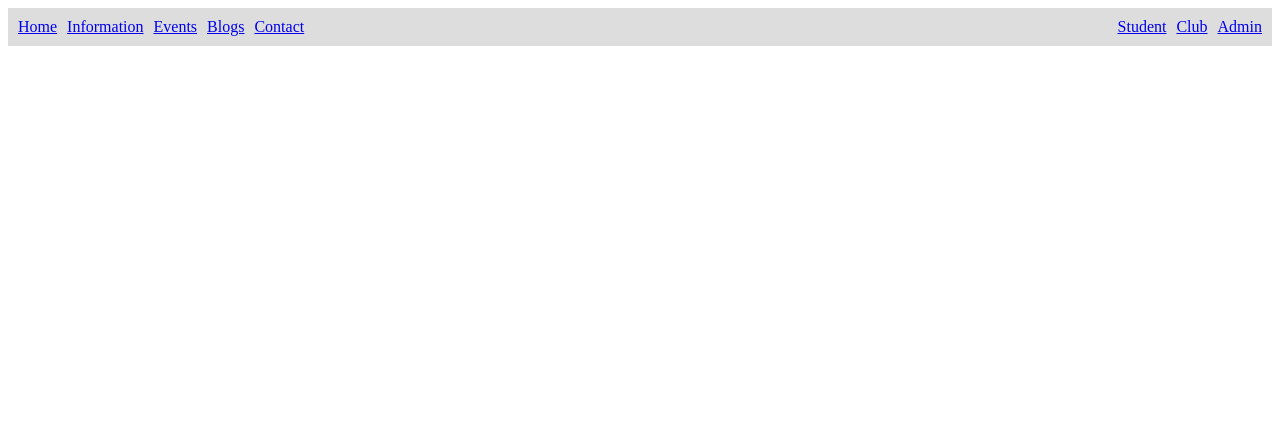
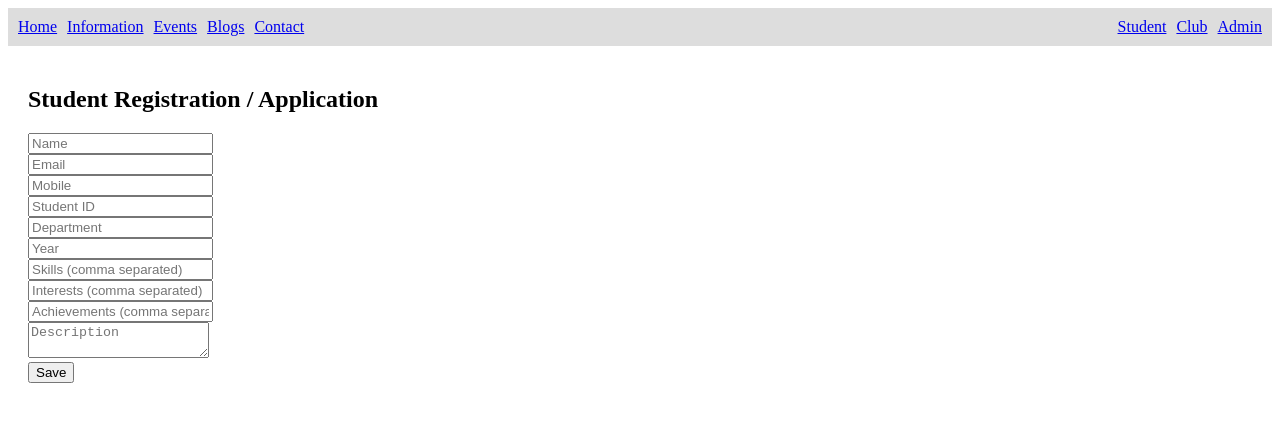
Before and after one commit to manojrajgopal/CampusBuzz_AI_Event_Clube_portal, a React (Create React App) app in the folder frontend/: page /profile in a window 1280 px wide. Shown: the top 422 px of the page. Built offline with nearby package versions, Linux system fonts and the light colour scheme; no server answers.

Commit message:
alterd student information

```diff
--- a/frontend/src/App.js
+++ b/frontend/src/App.js
@@ -3,7 +3,6 @@ import { BrowserRouter as Router, Routes, Route, useNavigate } from "react-route
 import Navbar from "./components/Navbar";
 import Home from "./pages/Home";
 import StudentAuth from "./pages/StudentAuth";
-import StudentProfile from "./pages/StudentProfile";
 import ClubForms from "./pages/ClubForms";
 import Events from "./pages/Events";
 import AdminDashboard from "./pages/AdminDashboard";
@@ -12,7 +11,7 @@ import ClubLogin from "./pages/ClubLogin";
 import AdminLogin from "./pages/AdminLogin";
 import StudentEvents from "./pages/StudentEvents";
 import EventParticipants from "./pages/EventParticipants";
-
+import StudentProfile from "./pages/StudentProfile";
 
 function AppWrapper() {
   const navigate = useNavigate();
@@ -45,11 +44,12 @@ function AppWrapper() {
         <Route path="/admin" element={<AdminDashboard />} />
         <Route path="/admin/login" element={<AdminLogin />} />
 
-        // Add Routes
+        {/* Add Routes */}
         <Route path="/student/events" element={<StudentEvents />} />
         <Route path="/events/:eventId/participants" element={<EventParticipants />} />
+        <Route path="/profile" element={<StudentProfile />} />
+      </Routes>
 
-      </Routes>
     </>
   );
 }
--- a/frontend/src/components/Navbar.js
+++ b/frontend/src/components/Navbar.js
@@ -1,36 +1,80 @@
-import React, { useEffect, useState } from "react";
+// frontend/src/components/Navbar.js
+import React, { useState, useEffect, useRef } from "react";
 import { Link, useNavigate } from "react-router-dom";
 import API from "../api";
 
 export default function Navbar() {
   const navigate = useNavigate();
+  const [profile, setProfile] = useState(null);
+  const [showPopup, setShowPopup] = useState(false);
+  const [isEditing, setIsEditing] = useState(false);
+  const [formData, setFormData] = useState({});
+  const popupRef = useRef(null);
+
+  const token = localStorage.getItem("token");
   const role = localStorage.getItem("role");
-  const [profileCompleted, setProfileCompleted] = useState(false);
 
+  // Fetch student profile if logged in
   useEffect(() => {
-    async function checkProfile() {
-      if (role === "student") {
+    async function fetchProfile() {
+      if (role === "student" && token) {
         try {
-          const res = await API.get("/student/profile/completed", {
-            headers: { Authorization: `Bearer ${localStorage.getItem("token")}` },
-          });
-          setProfileCompleted(res.data.profile_completed);
+          const res = await API.get("/student/profile");
+          setProfile(res.data);
+          setFormData(res.data);
         } catch (err) {
-          console.log("Profile check error:", err);
+          console.log("Profile not found yet");
         }
       }
     }
-    checkProfile();
-  }, [role]);
+    fetchProfile();
+  }, [role, token]);
 
-  function handleLogout() {
-    localStorage.removeItem("token");
-    localStorage.removeItem("role");
+  // Close popup when clicked outside
+  useEffect(() => {
+    function handleClickOutside(e) {
+      if (popupRef.current && !popupRef.current.contains(e.target)) {
+        setShowPopup(false);
+        setIsEditing(false);
+      }
+    }
+    document.addEventListener("mousedown", handleClickOutside);
+    return () => document.removeEventListener("mousedown", handleClickOutside);
+  }, []);
+
+  const handleChange = (e) => {
+    let value = e.target.value;
+    if (["skills", "interests", "achievements"].includes(e.target.name)) {
+      value = value.split(",").map((v) => v.trim());
+    }
+    setFormData({ ...formData, [e.target.name]: value });
+  };
+
+  const handleSave = async () => {
+    try {
+      const res = await API.post("/student/profile", formData);
+      setProfile(res.data);
+      setIsEditing(false);
+    } catch (err) {
+      console.error("Error saving profile", err);
+    }
+  };
+
+  const handleLogout = () => {
+    localStorage.clear();
     navigate("/");
-  }
+  };
 
   return (
-    <nav style={{ padding: "10px", background: "#ddd", display: "flex", justifyContent: "space-between" }}>
+    <nav
+      style={{
+        padding: "10px",
+        background: "#ddd",
+        display: "flex",
+        justifyContent: "space-between",
+        position: "relative",
+      }}
+    >
       {/* Left side links */}
       <div>
         <Link to="/" style={{ marginRight: "10px" }}>Home</Link>
@@ -42,25 +86,71 @@ export default function Navbar() {
 
       {/* Right side auth/profile links */}
       <div>
-        {!role && (
+        {role === "student" && token ? (
+          <>
+            <button onClick={() => setShowPopup(!showPopup)}>Profile</button>
+            <button onClick={handleLogout} style={{ marginLeft: "10px" }}>
+              Logout
+            </button>
+
+            {showPopup && (
+              <div
+                ref={popupRef}
+                style={{
+                  position: "absolute",
+                  top: "50px",
+                  right: "20px",
+                  background: "#fff",
+                  border: "1px solid #ccc",
+                  borderRadius: "8px",
+                  padding: "15px",
+                  width: "320px",
+                  boxShadow: "0 4px 8px rgba(0,0,0,0.2)",
+                  zIndex: 1000,
+                }}
+              >
+                <h3>Student Profile</h3>
+                {profile && !isEditing ? (
+                  <div>
+                    <p><b>Name:</b> {profile.name}</p>
+                    <p><b>Email:</b> {profile.email}</p>
+                    <p><b>Mobile:</b> {profile.mobile}</p>
+                    <p><b>Student ID:</b> {profile.student_id}</p>
+                    <p><b>Department:</b> {profile.department}</p>
+                    <p><b>Year:</b> {profile.year}</p>
+                    <p><b>Skills:</b> {profile.skills?.join(", ")}</p>
+                    <p><b>Interests:</b> {profile.interests?.join(", ")}</p>
+                    <p><b>Achievements:</b> {profile.achievements?.join(", ")}</p>
+                    <p><b>Description:</b> {profile.description}</p>
+                    <button onClick={() => setIsEditing(true)}>Edit</button>
+                  </div>
+                ) : (
+                  <div>
+                    <input name="name" placeholder="Name" value={formData.name || ""} onChange={handleChange} />
+                    <input name="email" placeholder="Email" value={formData.email || ""} onChange={handleChange} />
+                    <input name="mobile" placeholder="Mobile" value={formData.mobile || ""} onChange={handleChange} />
+                    <input name="student_id" placeholder="Student ID" value={formData.student_id || ""} onChange={handleChange} />
+                    <input name="department" placeholder="Department" value={formData.department || ""} onChange={handleChange} />
+                    <input name="year" placeholder="Year" value={formData.year || ""} onChange={handleChange} />
+                    <input name="skills" placeholder="Skills (comma separated)" value={formData.skills?.join(", ") || ""} onChange={handleChange} />
+                    <input name="interests" placeholder="Interests (comma separated)" value={formData.interests?.join(", ") || ""} onChange={handleChange} />
+                    <input name="achievements" placeholder="Achievements (comma separated)" value={formData.achievements?.join(", ") || ""} onChange={handleChange} />
+                    <textarea name="description" placeholder="Description" value={formData.description || ""} onChange={handleChange} />
+
+                    <button onClick={handleSave}>Save</button>
+                    <button onClick={() => setIsEditing(false)}>Cancel</button>
+                  </div>
+                )}
+              </div>
+            )}
+          </>
+        ) : (
           <>
             <Link to="/student/login" style={{ marginRight: "10px" }}>Student</Link>
             <Link to="/club/login" style={{ marginRight: "10px" }}>Club</Link>
             <Link to="/admin/login">Admin</Link>
           </>
         )}
-
-        {role === "student" && !profileCompleted && (
-          <Link to="/student/register" style={{ marginLeft: "10px" }}>Register/Application</Link>
-        )}
-
-        {role === "student" && profileCompleted && (
-          <Link to="/student/profile" style={{ marginLeft: "10px", marginRight: "10px" }}>Profile</Link>
-        )}
-
-        {role && (
-          <button onClick={handleLogout} style={{ marginLeft: "10px" }}>Logout</button>
-        )}
       </div>
     </nav>
   );
--- a/frontend/src/pages/StudentProfile.js
+++ b/frontend/src/pages/StudentProfile.js
@@ -1,11 +1,13 @@
-// src/pages/StudentProfile.js
+// frontend/src/pages/StudentProfile.js
 import React, { useEffect, useState } from "react";
 import API from "../api";
 import { useNavigate } from "react-router-dom";
 
 export default function StudentProfile() {
   const navigate = useNavigate();
-  const [form, setForm] = useState({
+  const [profile, setProfile] = useState(null);
+  const [isEditing, setIsEditing] = useState(false);
+  const [formData, setFormData] = useState({
     name: "",
     email: "",
     mobile: "",
@@ -17,87 +19,106 @@ export default function StudentProfile() {
     achievements: "",
     description: "",
   });
+  const [loading, setLoading] = useState(true);
 
-  const [loading, setLoading] = useState(true);
-  const [isFirstTime, setIsFirstTime] = useState(false); // track if student is filling first time
-
+  // Fetch profile when page loads
   useEffect(() => {
     async function fetchProfile() {
       try {
         const res = await API.get("/student/profile", {
           headers: { Authorization: `Bearer ${localStorage.getItem("token")}` },
         });
-        const data = res.data;
-        if (!data || Object.keys(data).length === 0) {
-          setIsFirstTime(true);
+
+        if (!res.data || Object.keys(res.data).length === 0) {
+          setIsEditing(true); // First time, show form
+        } else {
+          setProfile(res.data);
+          setFormData({
+            ...res.data,
+            skills: res.data.skills?.join(", ") || "",
+            interests: res.data.interests?.join(", ") || "",
+            achievements: res.data.achievements?.join(", ") || "",
+          });
         }
-        setForm({
-          name: data.name || "",
-          email: data.email || "",
-          mobile: data.mobile || "",
-          student_id: data.student_id || "",
-          department: data.department || "",
-          year: data.year || "",
-          skills: data.skills ? data.skills.join(",") : "",
-          interests: data.interests ? data.interests.join(",") : "",
-          achievements: data.achievements ? data.achievements.join(",") : "",
-          description: data.description || "",
-        });
       } catch (err) {
-        console.log("No existing profile or error:", err);
-        setIsFirstTime(true);
+        console.log("No profile found", err);
+        setIsEditing(true); // If error/no profile → show form
       } finally {
         setLoading(false);
       }
     }
-
     fetchProfile();
   }, []);
 
-  function handleChange(e) {
-    setForm({ ...form, [e.target.name]: e.target.value });
-  }
+  // Handle input changes
+  const handleChange = (e) => {
+    setFormData({ ...formData, [e.target.name]: e.target.value });
+  };
 
-  async function handleSubmit() {
+  // Save profile (create or update)
+  const handleSave = async () => {
     try {
-      await API.post(
-        "/student/profile",
-        {
-          ...form,
-          skills: form.skills.split(",").map((s) => s.trim()),
-          interests: form.interests.split(",").map((s) => s.trim()),
-          achievements: form.achievements.split(",").map((s) => s.trim()),
-        },
-        { headers: { Authorization: `Bearer ${localStorage.getItem("token")}` } }
-      );
-      alert(isFirstTime ? "Profile created successfully!" : "Profile updated successfully!");
-      setIsFirstTime(false);
-      navigate("/student/profile"); // stay on profile page after submit
+      const payload = {
+        ...formData,
+        skills: formData.skills.split(",").map((s) => s.trim()),
+        interests: formData.interests.split(",").map((i) => i.trim()),
+        achievements: formData.achievements.split(",").map((a) => a.trim()),
+      };
+
+      const res = await API.post("/student/profile", payload, {
+        headers: { Authorization: `Bearer ${localStorage.getItem("token")}` },
+      });
+
+      setProfile(res.data);
+      setIsEditing(false);
+      alert("Profile saved successfully!");
+      navigate("/student/profile"); // stay on page
     } catch (err) {
-      console.log(err);
+      console.error("Error saving profile", err);
       alert("Error saving profile");
     }
-  }
+  };
 
   if (loading) return <div>Loading profile...</div>;
 
   return (
     <div style={{ padding: "20px" }}>
-      <h2>{isFirstTime ? "Student Registration / Application" : "My Profile"}</h2>
-      {Object.keys(form).map((key) => (
-        <div key={key} style={{ marginBottom: "10px" }}>
-          <input
-            name={key}
-            placeholder={key.replace("_", " ").toUpperCase()}
-            value={form[key]}
-            onChange={handleChange}
-            style={{ width: "300px", padding: "5px" }}
-          />
+      <h2>{!profile ? "Student Registration / Application" : "My Profile"}</h2>
+
+      {isEditing ? (
+        <div>
+          <input name="name" placeholder="Name" value={formData.name} onChange={handleChange} /> <br />
+          <input name="email" placeholder="Email" value={formData.email} onChange={handleChange} /> <br />
+          <input name="mobile" placeholder="Mobile" value={formData.mobile} onChange={handleChange} /> <br />
+          <input name="student_id" placeholder="Student ID" value={formData.student_id} onChange={handleChange} /> <br />
+          <input name="department" placeholder="Department" value={formData.department} onChange={handleChange} /> <br />
+          <input name="year" placeholder="Year" value={formData.year} onChange={handleChange} /> <br />
+          <input name="skills" placeholder="Skills (comma separated)" value={formData.skills} onChange={handleChange} /> <br />
+          <input name="interests" placeholder="Interests (comma separated)" value={formData.interests} onChange={handleChange} /> <br />
+          <input name="achievements" placeholder="Achievements (comma separated)" value={formData.achievements} onChange={handleChange} /> <br />
+          <textarea name="description" placeholder="Description" value={formData.description} onChange={handleChange} /> <br />
+
+          <button onClick={handleSave}>Save</button>
+          {profile && <button onClick={() => setIsEditing(false)}>Cancel</button>}
         </div>
-      ))}
-      <button onClick={handleSubmit}>
-        {isFirstTime ? "Submit Application" : "Save / Update Profile"}
-      </button>
+      ) : (
+        profile && (
+          <div>
+            <p><b>Name:</b> {profile.name}</p>
+            <p><b>Email:</b> {profile.email}</p>
+            <p><b>Mobile:</b> {profile.mobile}</p>
+            <p><b>Student ID:</b> {profile.student_id}</p>
+            <p><b>Department:</b> {profile.department}</p>
+            <p><b>Year:</b> {profile.year}</p>
+            <p><b>Skills:</b> {profile.skills?.join(", ")}</p>
+            <p><b>Interests:</b> {profile.interests?.join(", ")}</p>
+            <p><b>Achievements:</b> {profile.achievements?.join(", ")}</p>
+            <p><b>Description:</b> {profile.description}</p>
+
+            <button onClick={() => setIsEditing(true)}>Edit</button>
+          </div>
+        )
+      )}
     </div>
   );
 }
```
